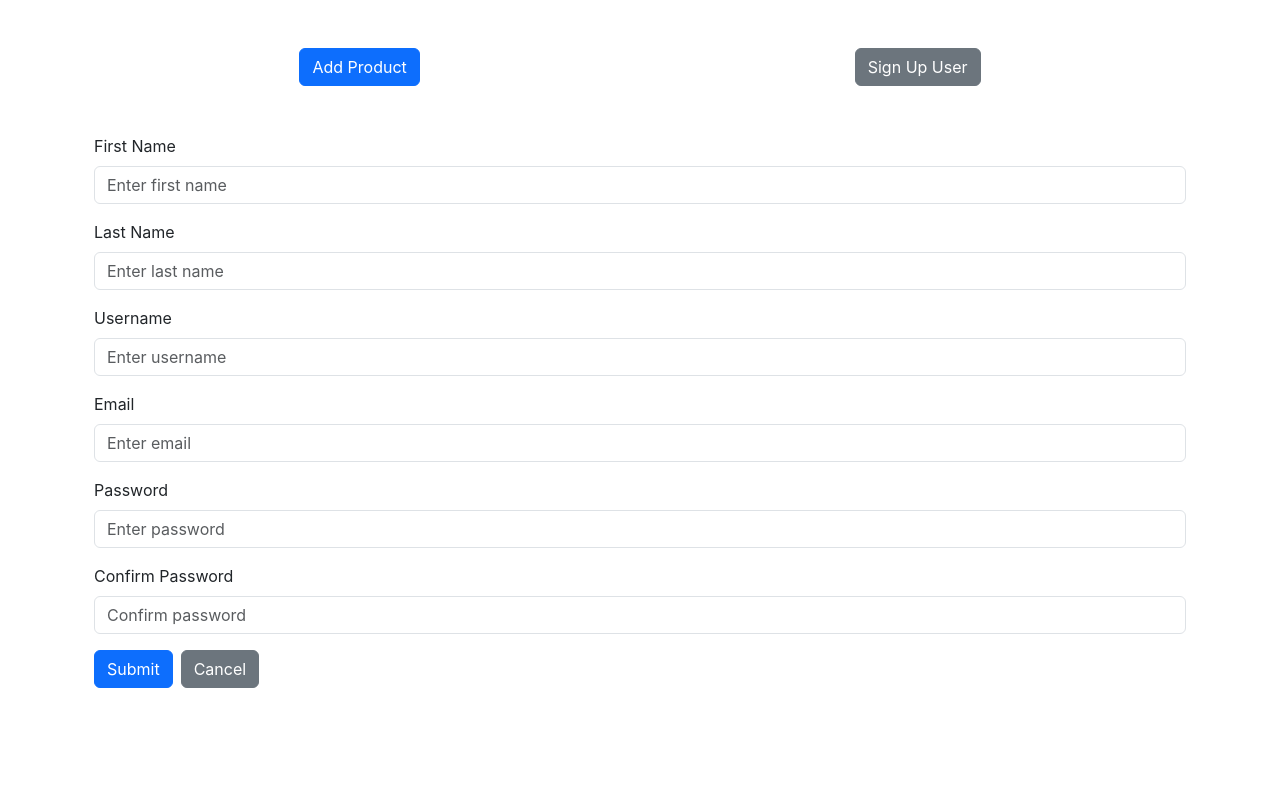
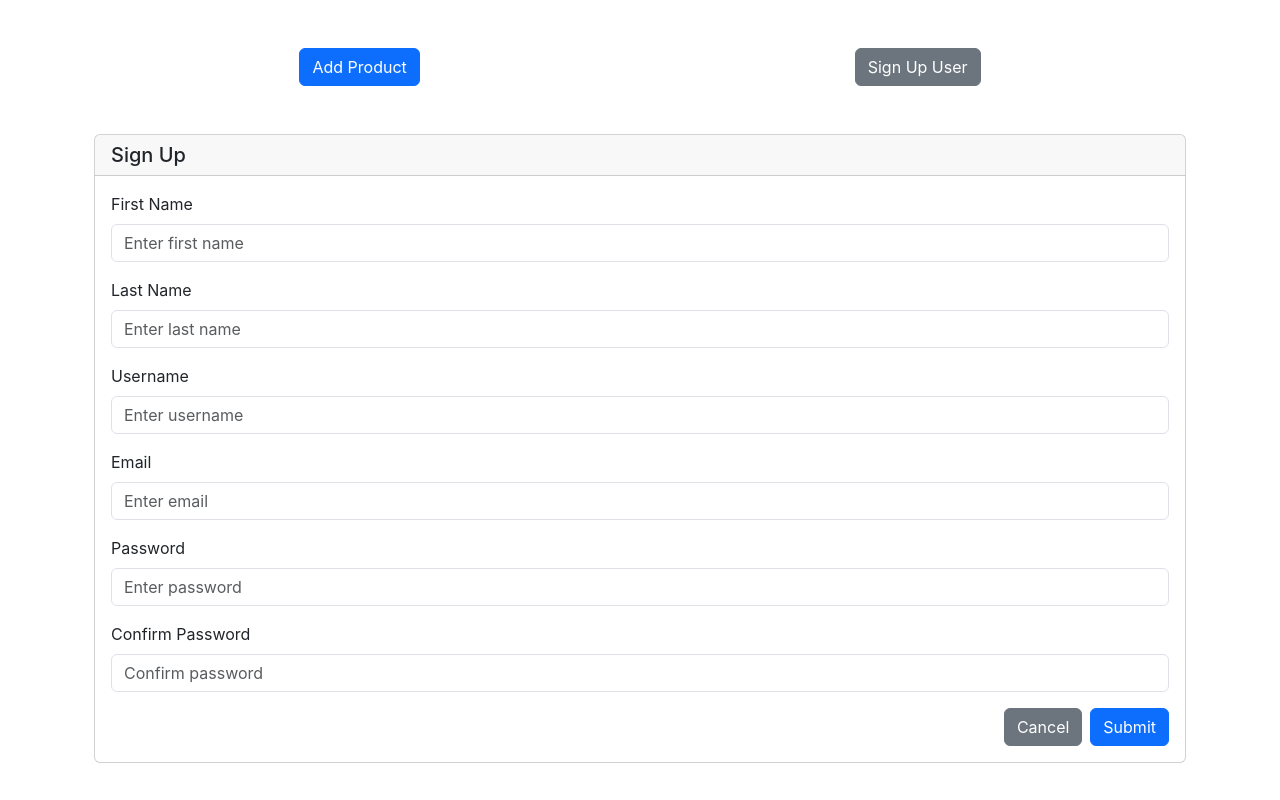
Before and after one commit to shivam044/COMP-229-Midterm, a React (Create React App) app in the folder midterm-301304093/: page / in a window 1280 px wide. Both pictures are taken after a click on the button "Sign Up User". Built offline with nearby package versions, Linux system fonts and the light colour scheme.

Commit message:
fixed ui for signupuser component

```diff
--- a/midterm-301304093/src/components/SignUpUser.js
+++ b/midterm-301304093/src/components/SignUpUser.js
@@ -1,7 +1,7 @@
 // src/components/SignUpUser.js
 import React from 'react';
 import { useForm } from 'react-hook-form';
-import { Form, Button, Container } from 'react-bootstrap';
+import { Form, Button, Container, Card } from 'react-bootstrap';
 
 const SignUpUser = () => {
   const { register, handleSubmit, watch, formState: { errors } } = useForm();
@@ -15,7 +15,10 @@ const SignUpUser = () => {
   };
 
   return (
-    <Container className="mt-5" fluid>
+    <Container className="mt-5">
+      <Card>
+        <Card.Header as="h5">Sign Up</Card.Header>
+        <Card.Body>
           <Form onSubmit={handleSubmit(onSubmit)}>
             <Form.Group className="mb-3">
               <Form.Label>First Name</Form.Label>
@@ -24,7 +27,7 @@ const SignUpUser = () => {
                 placeholder="Enter first name"
                 {...register('firstName', { required: true })}
               />
-          {errors.firstName && <span>This field is required</span>}
+              {errors.firstName && <Form.Text className="text-danger">This field is required</Form.Text>}
             </Form.Group>
 
             <Form.Group className="mb-3">
@@ -34,7 +37,7 @@ const SignUpUser = () => {
                 placeholder="Enter last name"
                 {...register('lastName', { required: true })}
               />
-          {errors.lastName && <span>This field is required</span>}
+              {errors.lastName && <Form.Text className="text-danger">This field is required</Form.Text>}
             </Form.Group>
 
             <Form.Group className="mb-3">
@@ -44,7 +47,7 @@ const SignUpUser = () => {
                 placeholder="Enter username"
                 {...register('userName', { required: true })}
               />
-          {errors.userName && <span>This field is required</span>}
+              {errors.userName && <Form.Text className="text-danger">This field is required</Form.Text>}
             </Form.Group>
 
             <Form.Group className="mb-3">
@@ -54,7 +57,7 @@ const SignUpUser = () => {
                 placeholder="Enter email"
                 {...register('email', { required: true, pattern: /^\S+@\S+$/i })}
               />
-          {errors.email && <span>This field is required and must be a valid email</span>}
+              {errors.email && <Form.Text className="text-danger">This field is required and must be a valid email</Form.Text>}
             </Form.Group>
 
             <Form.Group className="mb-3">
@@ -64,7 +67,7 @@ const SignUpUser = () => {
                 placeholder="Enter password"
                 {...register('password', { required: true })}
               />
-          {errors.password && <span>This field is required</span>}
+              {errors.password && <Form.Text className="text-danger">This field is required</Form.Text>}
             </Form.Group>
 
             <Form.Group className="mb-3">
@@ -74,16 +77,20 @@ const SignUpUser = () => {
                 placeholder="Confirm password"
                 {...register('confirmPassword', { required: true })}
               />
-          {errors.confirmPassword && <span>This field is required</span>}
+              {errors.confirmPassword && <Form.Text className="text-danger">This field is required</Form.Text>}
             </Form.Group>
 
+            <div className="d-flex justify-content-end">
+              <Button variant="secondary" type="button" className="me-2">
+                Cancel
+              </Button>
               <Button variant="primary" type="submit">
                 Submit
               </Button>
-        <Button variant="secondary" type="button" className="ms-2">
-          Cancel
-        </Button>
+            </div>
           </Form>
+        </Card.Body>
+      </Card>
     </Container>
   );
 };
```
Lines whose indentation alone changed are shown as unchanged.
